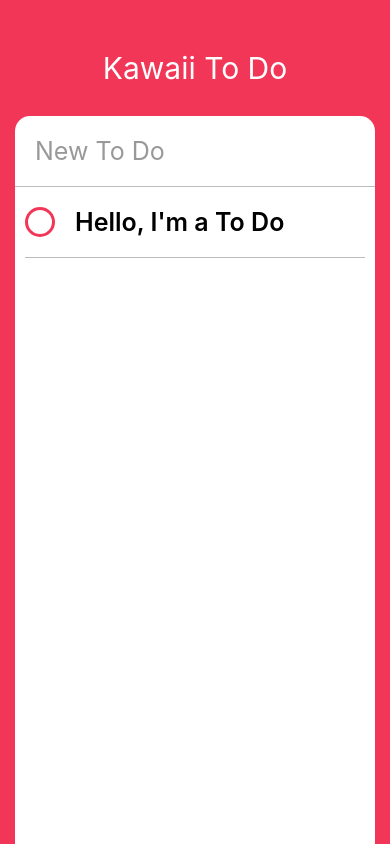
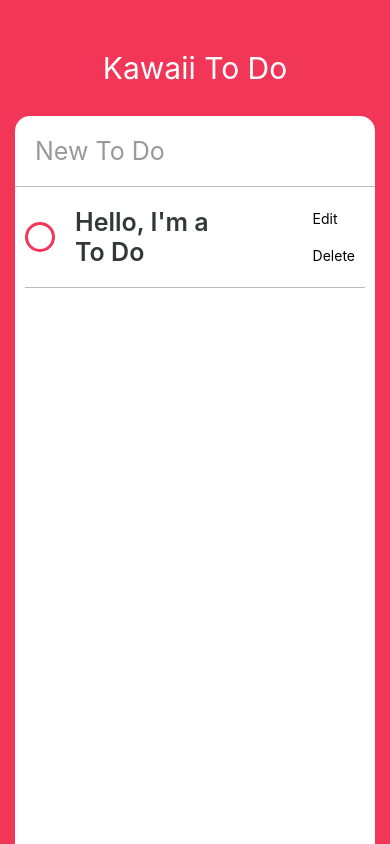
Before and after one commit to flynnpark/kawaii-todo, a React Native app: screen / in a window 390 px wide. Built offline with nearby package versions, Linux system fonts and the light colour scheme.

Commit message:
Styling the To Do Component

```diff
--- a/ToDo.js
+++ b/ToDo.js
@@ -10,9 +10,10 @@ class ToDo extends Component {
     };
 
     render() {
-        const { isCompleted } = this.state;
+        const { isEditing, isCompleted } = this.state;
         return (
             <View style={styles.container}>
+                <View style={styles.column}>
                     <TouchableOpacity onPress={this._toggleComplete}>
                         <View
                             style={[
@@ -20,7 +21,30 @@ class ToDo extends Component {
                                 isCompleted ? styles.completedCircle : styles.uncompletedCircle
                             ]} />
                     </TouchableOpacity>
-                <Text style={styles.text}>Hello, I'm a To Do</Text>
+                    <Text style={[styles.text, isCompleted ? styles.completedText : styles.uncompletedText]}>Hello, I'm a To Do</Text>
+                </View>
+                {isEditing ? (
+                    <View style={styles.action}>
+                        <TouchableOpacity onPressOut={this._finishEditing}>
+                            <View style={styles.actionContainer}>
+                                <Text style={styles.actionText}>Check</Text>
+                            </View>
+                        </TouchableOpacity>
+                    </View>
+                ) : (
+                    <View style={styles.action}>
+                        <TouchableOpacity onPressOut={this._startEditing}>
+                            <View style={styles.actionContainer}>
+                                <Text style={styles.actionText}>Edit</Text>
+                            </View>
+                        </TouchableOpacity>
+                        <TouchableOpacity>
+                            <View style={styles.actionContainer}>
+                                <Text style={styles.actionText}>Delete</Text>
+                            </View>
+                        </TouchableOpacity>
+                    </View>
+                )}
             </View>
         );
     }
@@ -32,6 +56,18 @@ class ToDo extends Component {
             };
         });
     }
+
+    _startEditing = () => {
+        this.setState({
+            isEditing: true
+        });
+    }
+
+    _finishEditing = () => {
+        this.setState({
+            isEditing: false
+        });
+    }
 }
 
 const styles = StyleSheet.create({
@@ -40,7 +76,8 @@ const styles = StyleSheet.create({
         borderBottomColor: "#bbb",
         borderBottomWidth: StyleSheet.hairlineWidth,
         flexDirection: "row",
-        alignItems: "center"
+        alignItems: "center",
+        justifyContent: "space-between"
     },
     circle: {
         width: 30,
@@ -59,7 +96,26 @@ const styles = StyleSheet.create({
         fontWeight: "600",
         fontSize: 25,
         marginVertical: 20
-
+    },
+    completedText: {
+        color: "#bbb",
+        textDecoration: "line-through"
+    },
+    uncompletedText: {
+        color: "#353839"
+    },
+    column: {
+        width: width / 2,
+        flexDirection: "row",
+        alignItems: "center",
+        justifyContent: "space-between"
+    },
+    actions: {
+        flexDirection: "row"
+    },
+    actionContainer: {
+        marginVertical: 10,
+        marginHorizontal: 10
     }
 });
 
```
Lines whose indentation alone changed are shown as unchanged.
